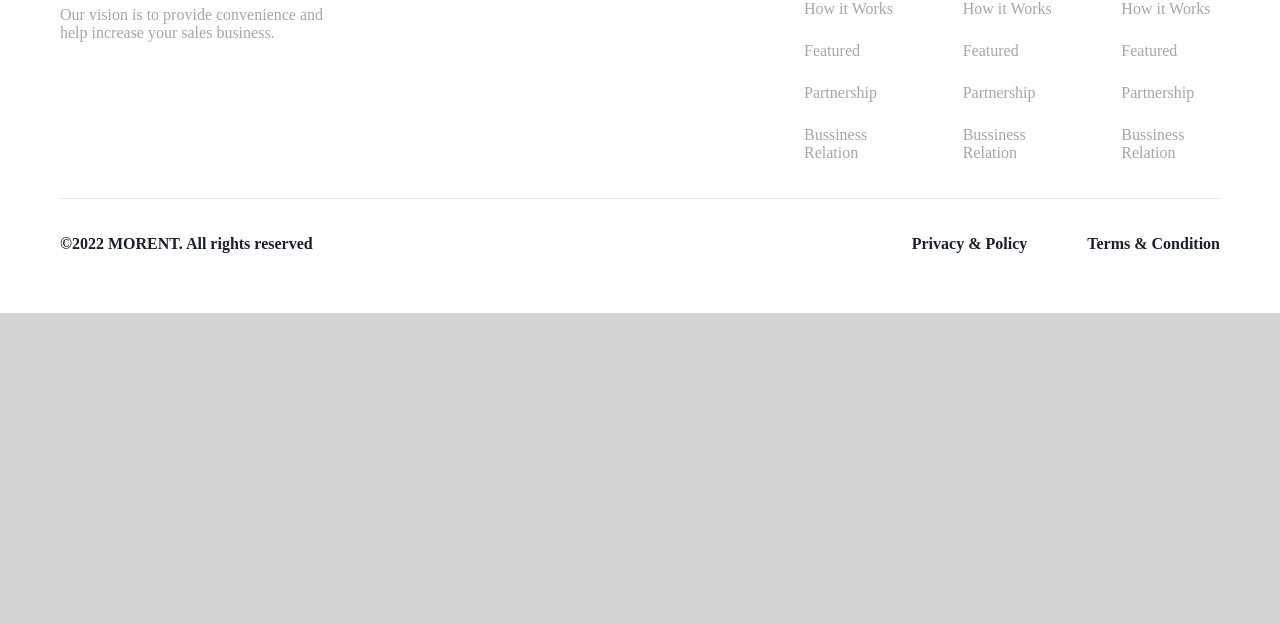
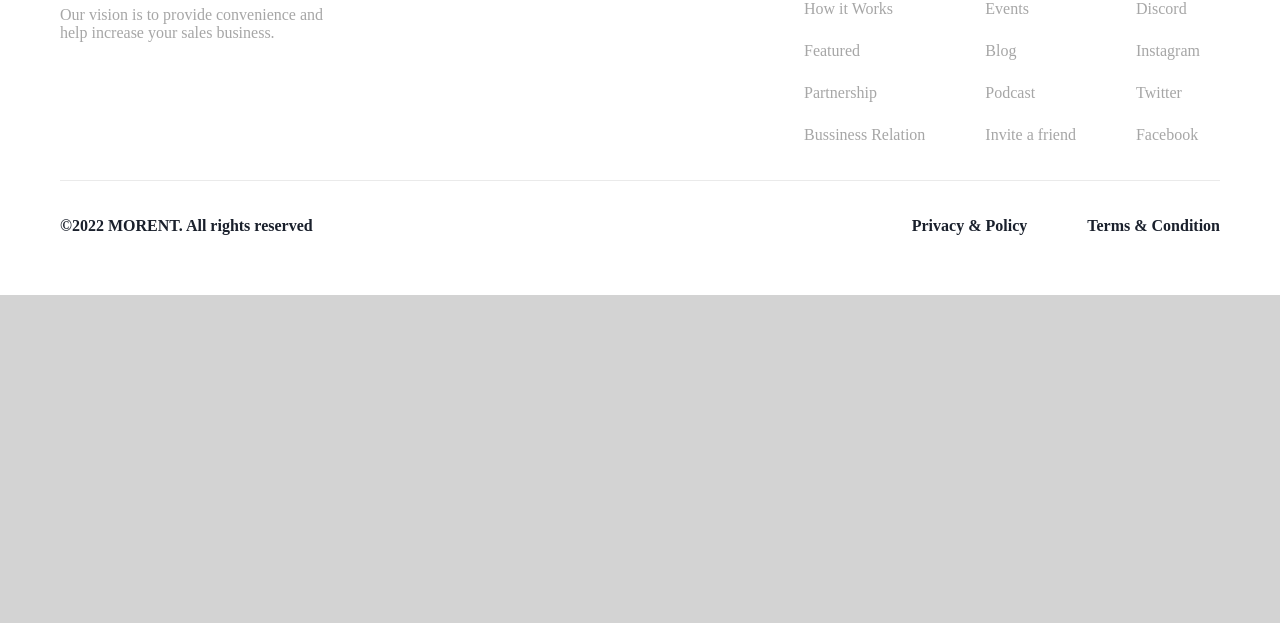
Before and after one commit to Lacalasha/classwork3, a plain HTML site: page index.html in a window 1280 px wide. Shown: the part 177-800 px from the top of the page. Drawn offline with Linux system fonts and the light colour scheme.

Commit message:
feature/content
fixing content

```diff
--- a/index.html
+++ b/index.html
@@ -29,19 +29,19 @@
           <div class="list-gap">
             <p>About</p>
             <ul class="list-gap">
-              <li><a href="#">How it Works</a></li>
-              <li><a href="#">Featured</a></li>
-              <li><a href="#">Partnership</a></li>
-              <li><a href="#">Bussiness Relation</a></li>
+              <li><a href="#">Events</a></li>
+              <li><a href="#">Blog</a></li>
+              <li><a href="#">Podcast</a></li>
+              <li><a href="#">Invite a friend</a></li>
             </ul>
           </div>
           <div class="list-gap">
             <p>About</p>
             <ul class="list-gap">
-              <li><a href="#">How it Works</a></li>
-              <li><a href="#">Featured</a></li>
-              <li><a href="#">Partnership</a></li>
-              <li><a href="#">Bussiness Relation</a></li>
+              <li><a href="#">Discord</a></li>
+              <li><a href="#">Instagram</a></li>
+              <li><a href="#">Twitter</a></li>
+              <li><a href="#">Facebook</a></li>
             </ul>
           </div>
         </div>
```
